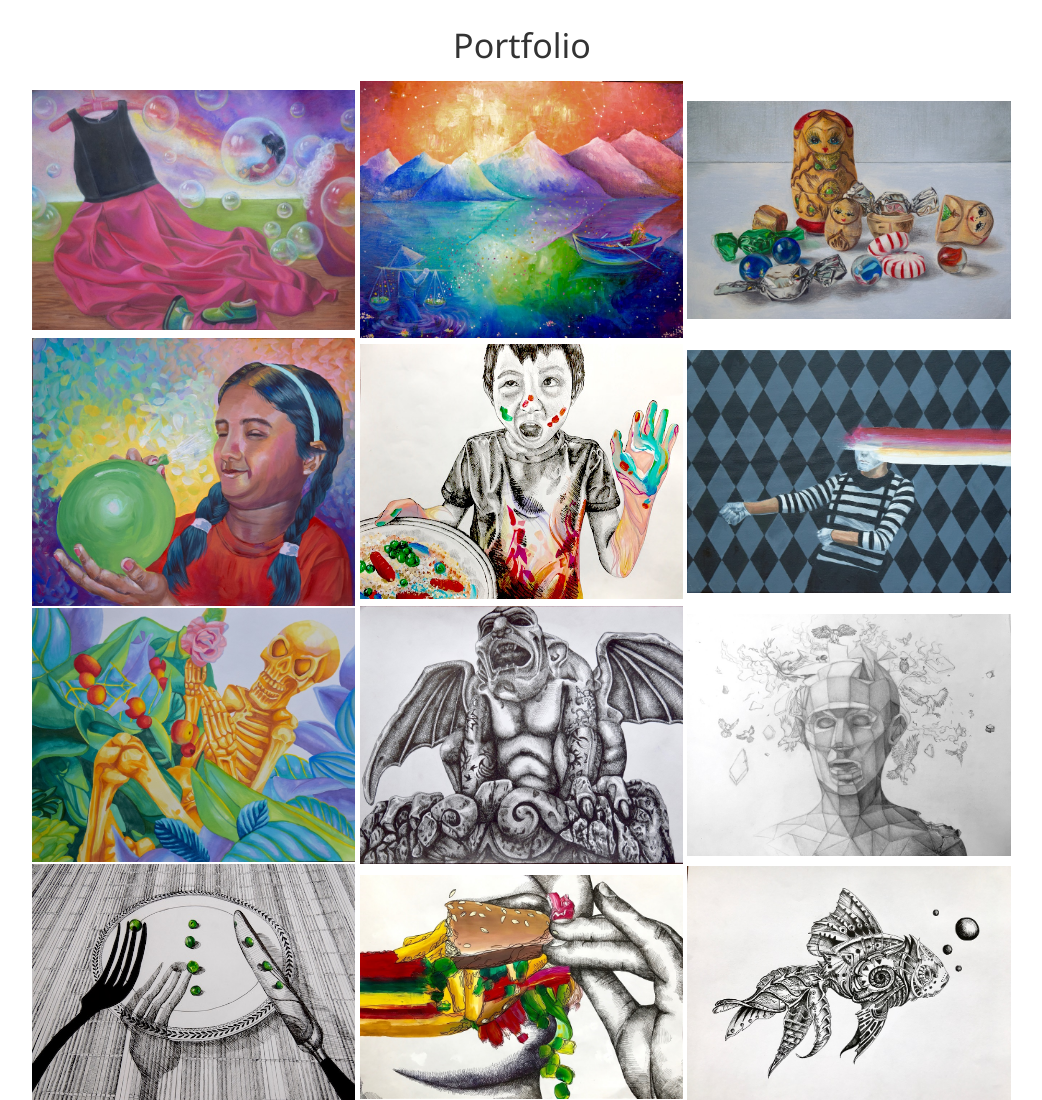
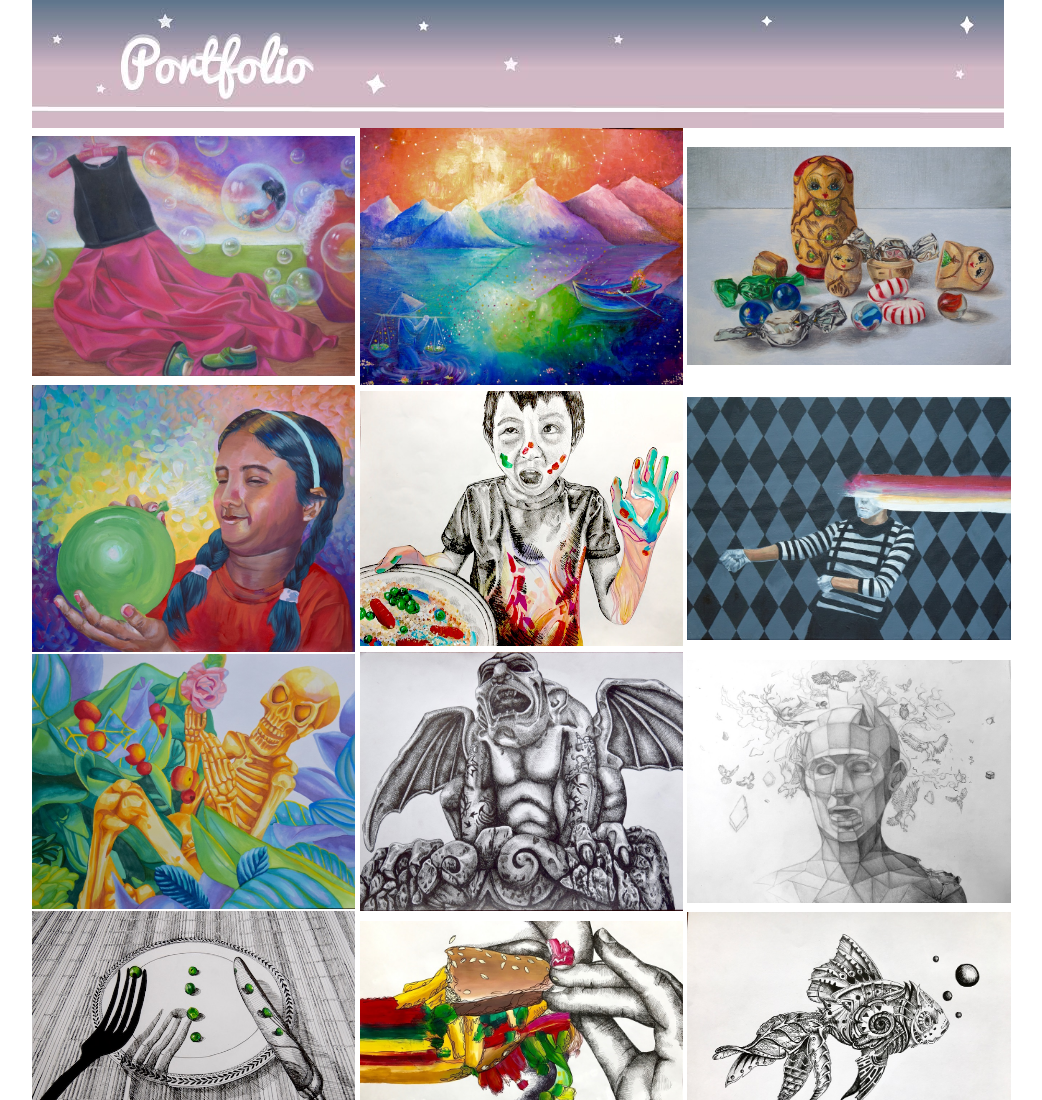
Before and after one commit to eleanorlchen/eleanorlchen.github.io, a plain HTML site: page Portfolio.html in a window 1280 px wide. Shown: the top 1100 px of the page, without its empty margins (118-1160 px from the left). Drawn offline with Linux system fonts and the light colour scheme.

Commit message:
Add files via upload

```diff
--- a/Portfolio.html
+++ b/Portfolio.html
@@ -10,9 +10,9 @@
 
     <body>
 <div id="clouds">
-    <div class="w3-container">
+    <div class="w3-content w3-display-container">
+    	<img src="images/portfolio.jpg" ></img>
 	</div>
-	<h1>Portfolio</h1>
 	<div class="w3-content w3-display-container" >
   			<div class="mySlides">
 				<img src="images/art1.jpg" style="width:33%">
```
